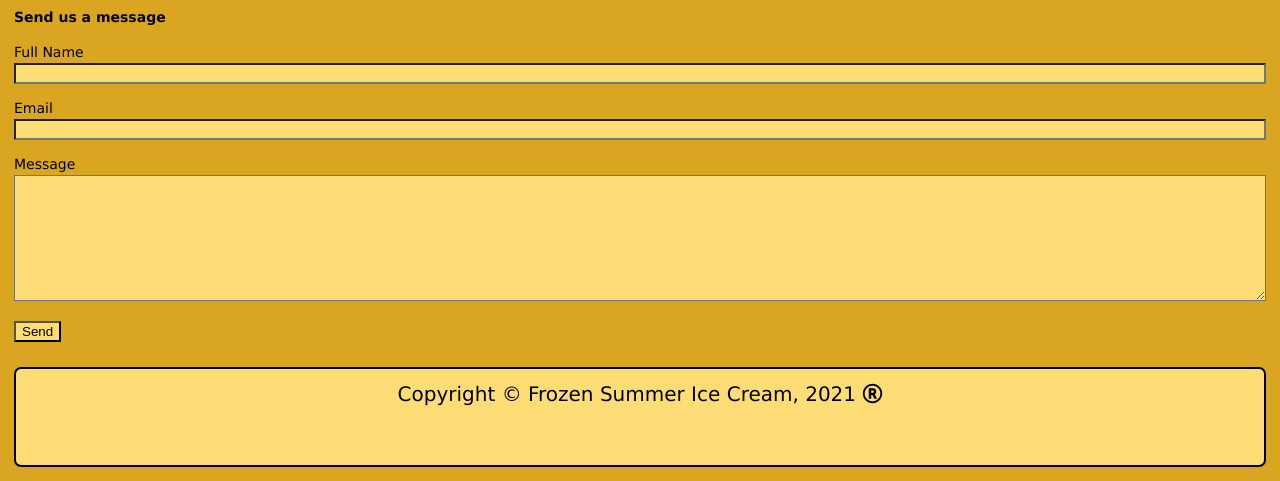
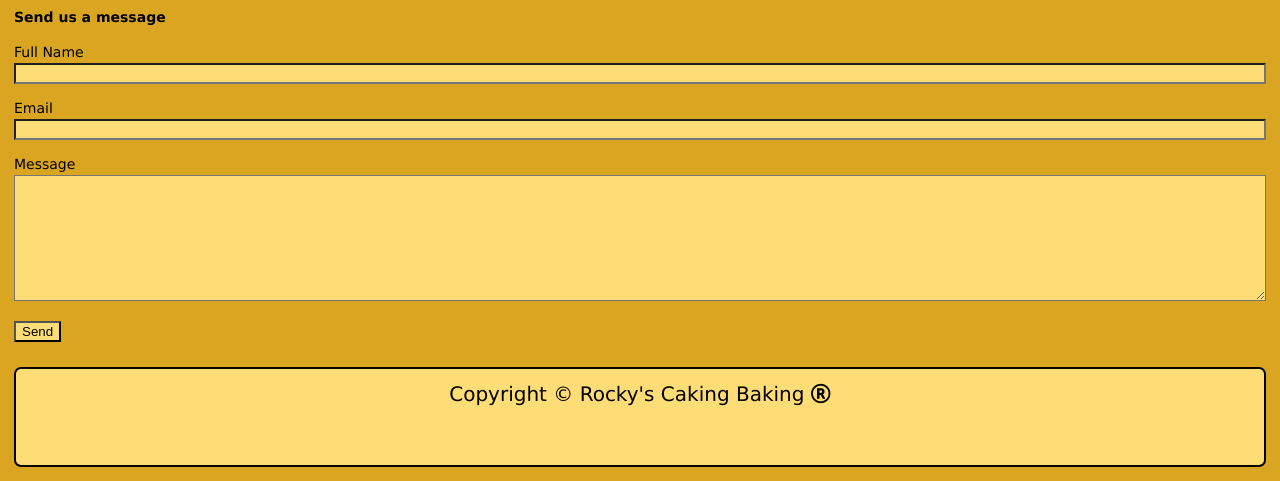
Before and after one commit to Derickfuentes/mtm6201-midterm, a plain HTML site: page contacts.html in a window 1280 px wide. Shown: the part 674-1155 px from the top of the page. Drawn offline with Linux system fonts and the light colour scheme.

Commit message:
git commit

```diff
--- a/contacts.html
+++ b/contacts.html
@@ -87,7 +87,7 @@
     <br>
         <footer class="site-footer">
             <div class="copyright">
-                <p class="copy-text">Copyright &copy; Frozen Summer Ice Cream, 2021 <i class='far fa-registered'></i></p>
+                <p class="copy-text">Copyright &copy; Rocky's Caking Baking <i class='far fa-registered'></i></p>
 
         </div>
     </footer>
```
